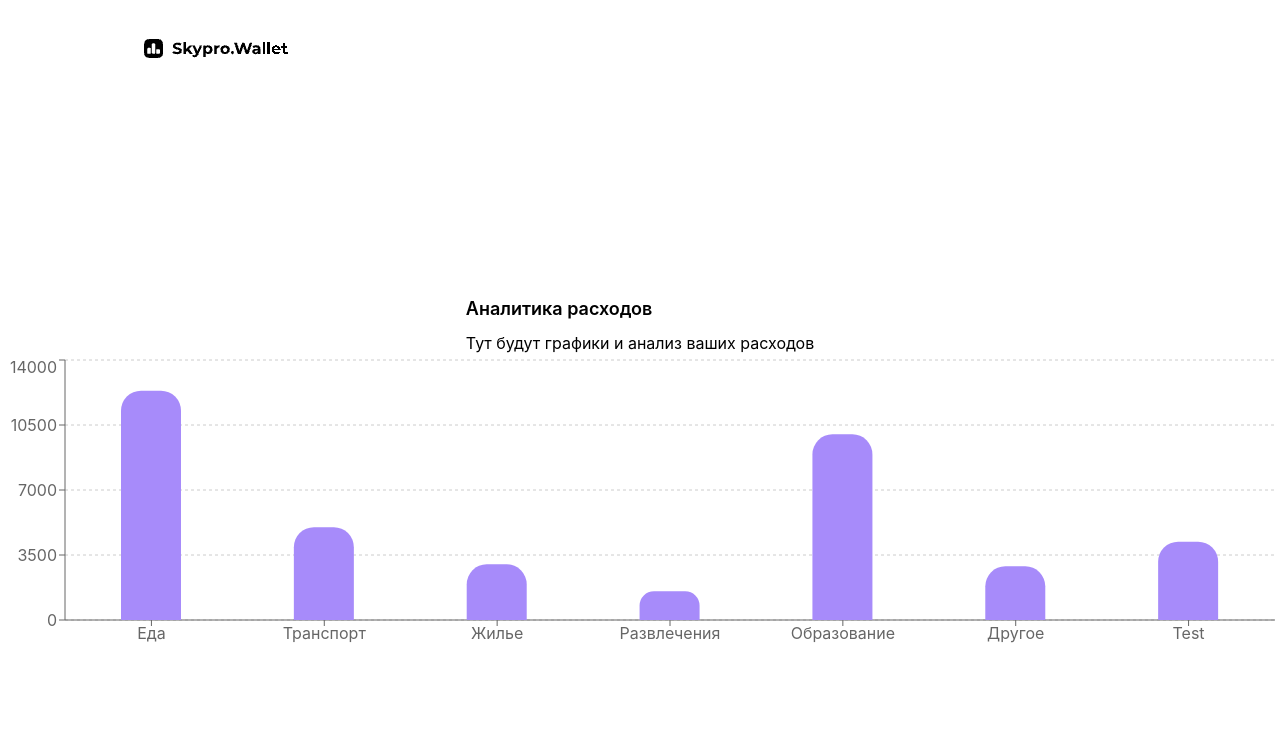
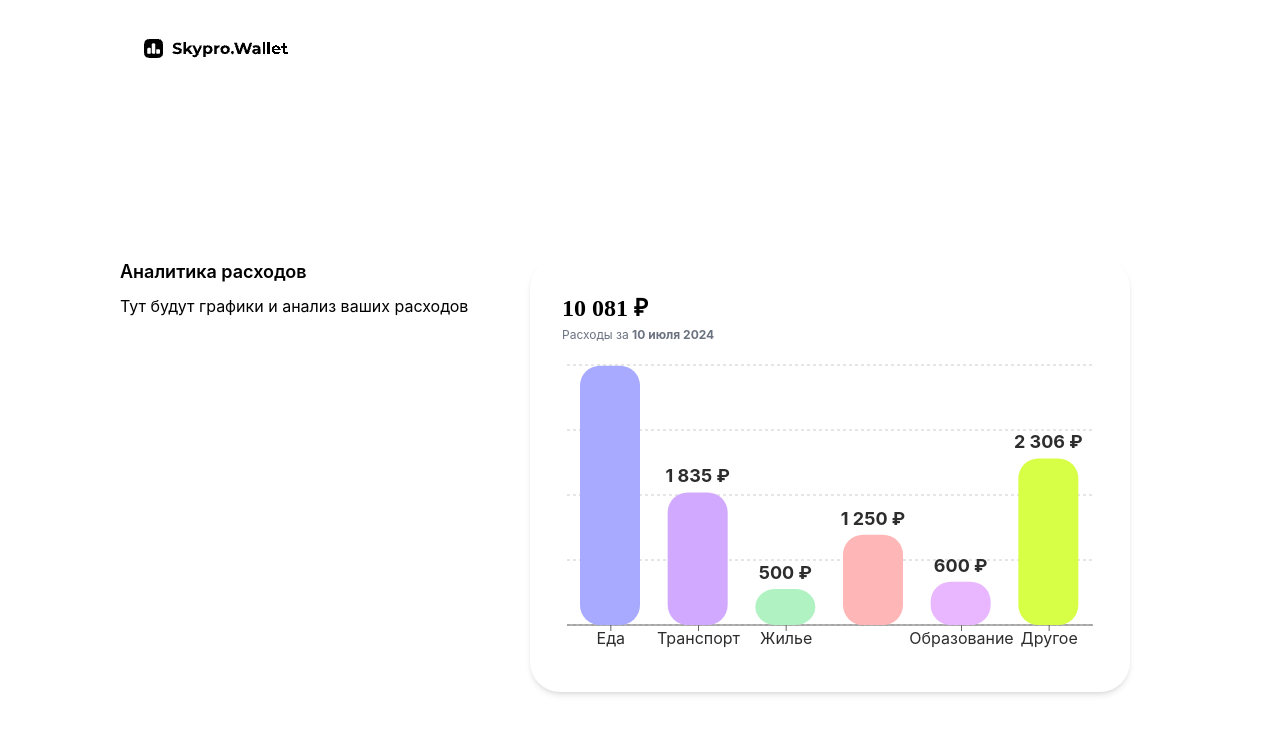
Before and after one commit to Borbos0/SkyproWallet, a React (Create React App) app: page /analytics in a window 1280 px wide. Shown: the top 734 px of the page. Built offline with nearby package versions, Linux system fonts and the light colour scheme.

Commit message:
Реализовал таблицу с заданными даннами

```diff
--- a/src/App.jsx
+++ b/src/App.jsx
@@ -32,7 +32,7 @@ function App() {
           path="/"
           element={
             isAuth ? (
-              <Navigate to="/expenses" replace />
+              <Navigate to="/analytics" replace />
             ) : (
               <Navigate to="/login" replace />
             )
--- a/src/api/api.jsx
+++ b/src/api/api.jsx
@@ -1 +1 @@
-const test = 1
+const test = 1;
--- a/src/components/Analytics/Table.jsx
+++ b/src/components/Analytics/Table.jsx
@@ -1,25 +1,111 @@
-import { BarChart, Bar, XAxis, YAxis, CartesianGrid, Tooltip, ResponsiveContainer } from 'recharts';
+import React, { useMemo } from 'react';
+import {
+  BarChart,
+  Bar,
+  XAxis,
+  YAxis,
+  CartesianGrid,
+  Tooltip,
+  ResponsiveContainer,
+  LabelList,
+} from 'recharts';
+
+const AVAILABLE_COLORS = [
+  '#d1aaff',
+  '#ffba45',
+  '#32d8fb',
+  '#a7aaff',
+  '#d7ff45',
+  '#ffb6b6',
+  '#e8b7ff',
+  '#b0f2c2',
+];
 
 const data = [
-    { name: 'Еда', value: 12345 },
-    { name: 'Транспорт', value: 5000 },
-    { name: 'Жилье', value: 3000 },
-    { name: 'Развлечения', value: 1550 },
-    { name: 'Образование', value: 10000 },
-    { name: 'Другое', value: 2891 },
-    { name: 'Test', value: 4214 },
+  { name: 'Еда', value: 3590 },
+  { name: 'Транспорт', value: 1835 },
+  { name: 'Жилье', value: 500 },
+  { name: 'Развлечения', value: 1250 },
+  { name: 'Образование', value: 600 },
+  { name: 'Другое', value: 2306 },
 ];
 
-const Table = () => (
+function shuffle(array) {
+  const arr = array.slice();
+  for (let i = arr.length - 1; i > 0; i--) {
+    const j = Math.floor(Math.random() * (i + 1));
+    [arr[i], arr[j]] = [arr[j], arr[i]];
+  }
+  return arr;
+}
+
+const Table = () => {
+  const colorMap = useMemo(() => {
+    const shuffled = shuffle(AVAILABLE_COLORS);
+    const map = {};
+    data.forEach((item, idx) => {
+      map[item.name] = shuffled[idx % shuffled.length];
+    });
+    return map;
+  }, []);
+
+  const total = useMemo(
+    () => data.reduce((acc, item) => acc + item.value, 0),
+    [],
+  );
+
+  const CustomBar = (props) => {
+    const { x, y, width, height, name } = props;
+    return (
+      <rect
+        x={x}
+        y={y}
+        width={width}
+        height={height}
+        rx={20}
+        fill={colorMap[name]}
+      />
+    );
+  };
+
+  const renderLabel = (props) => {
+    const { x, y, value } = props;
+    return (
+      <text
+        x={x + 30}
+        y={y - 10}
+        fill="#2D2D2D"
+        fontWeight="bold"
+        fontSize="18"
+        textAnchor="middle"
+        className="font-bold"
+      >
+        {value.toLocaleString('ru-RU')} ₽
+      </text>
+    );
+  };
+
+  return (
+    <div className="bg-white p-8 w-[600px] mx-auto shadow-md rounded-[30px]">
+      <div className="text-[24px] font-bold font-montserrat">
+        {total.toLocaleString('ru-RU')} ₽
+      </div>
+      <div className="text-gray-500 text-[12px] mb-4">
+        Расходы за <b>10 июля 2024</b>
+      </div>
       <ResponsiveContainer width="100%" height={300}>
         <BarChart data={data} barSize={60}>
           <CartesianGrid strokeDasharray="3 3" vertical={false} />
-        <XAxis dataKey="name" />
-        <YAxis />
+          <XAxis dataKey="name" tick={{ fontSize: 16, fill: '#2D2D2D' }} />
+          <YAxis hide />
           <Tooltip />
-        <Bar dataKey="value" fill="#a78bfa" radius={[20, 20, 0, 0]} />
+          <Bar dataKey="value" shape={<CustomBar />} radius={[20, 20, 0, 0]}>
+            <LabelList dataKey="value" content={renderLabel} />
+          </Bar>
         </BarChart>
       </ResponsiveContainer>
+    </div>
   );
+};
 
 export default Table;
--- a/src/pages/AnalyticsPage.jsx
+++ b/src/pages/AnalyticsPage.jsx
@@ -6,8 +6,10 @@ const AnalyticsPage = () => (
   <div>
     <Header />
     <main className="flex flex-col items-center justify-center min-h-screen">
-      <Analytics />
-      <Table/>
+      <div className="grid grid-cols-[380px_1fr] w-full px-[120px]">
+        <Analytics />
+        <Table />
+      </div>
     </main>
   </div>
 );
```
Also changed, not shown: src/components/Login/Login.jsx (+9 -6 lines), src/components/Register/Register.jsx (+5 -5 lines), src/pages/LoginPage.jsx (+6 -4 lines), src/components/Header/Header.jsx (line endings or trailing spaces), src/utils/DatePicker.jsx (line endings or trailing spaces). Lines whose indentation alone changed are shown as unchanged.
